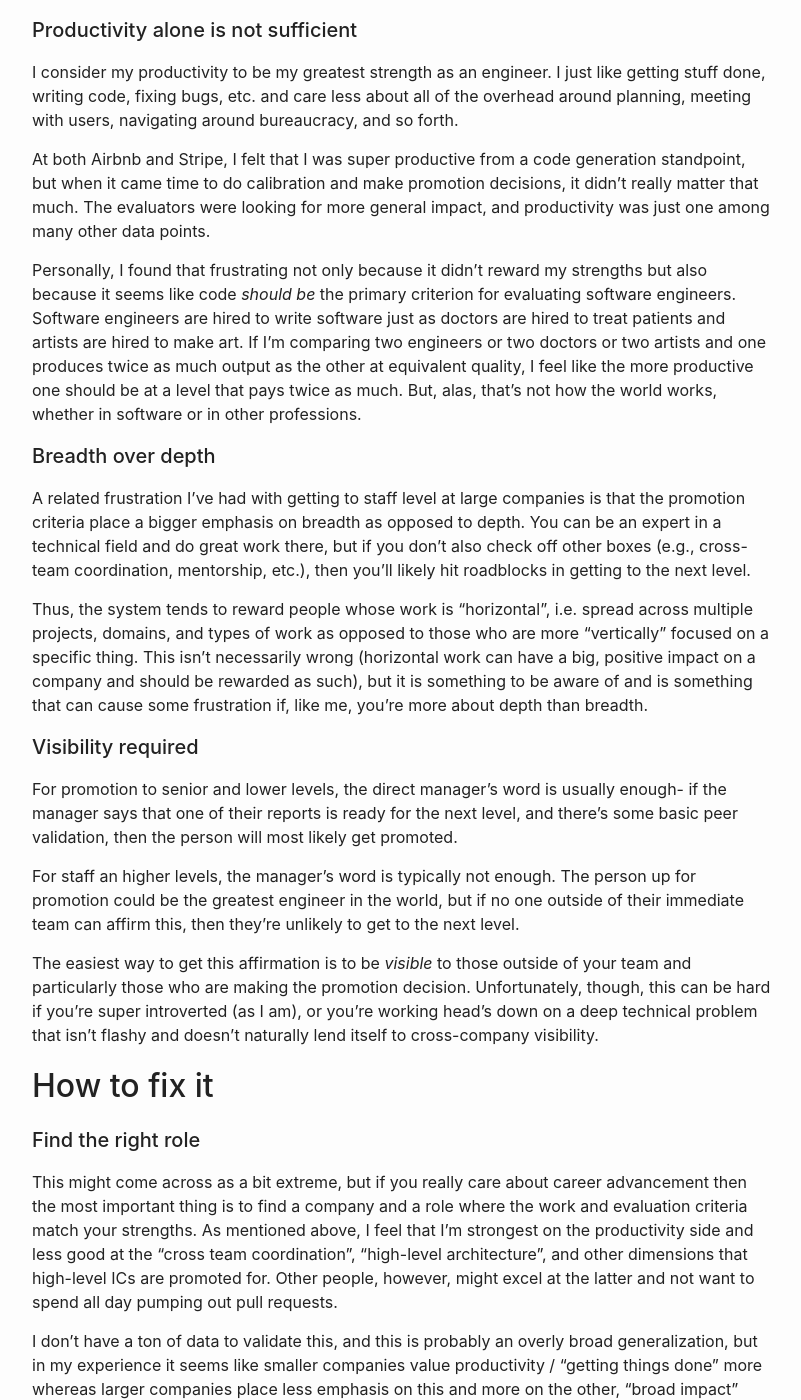
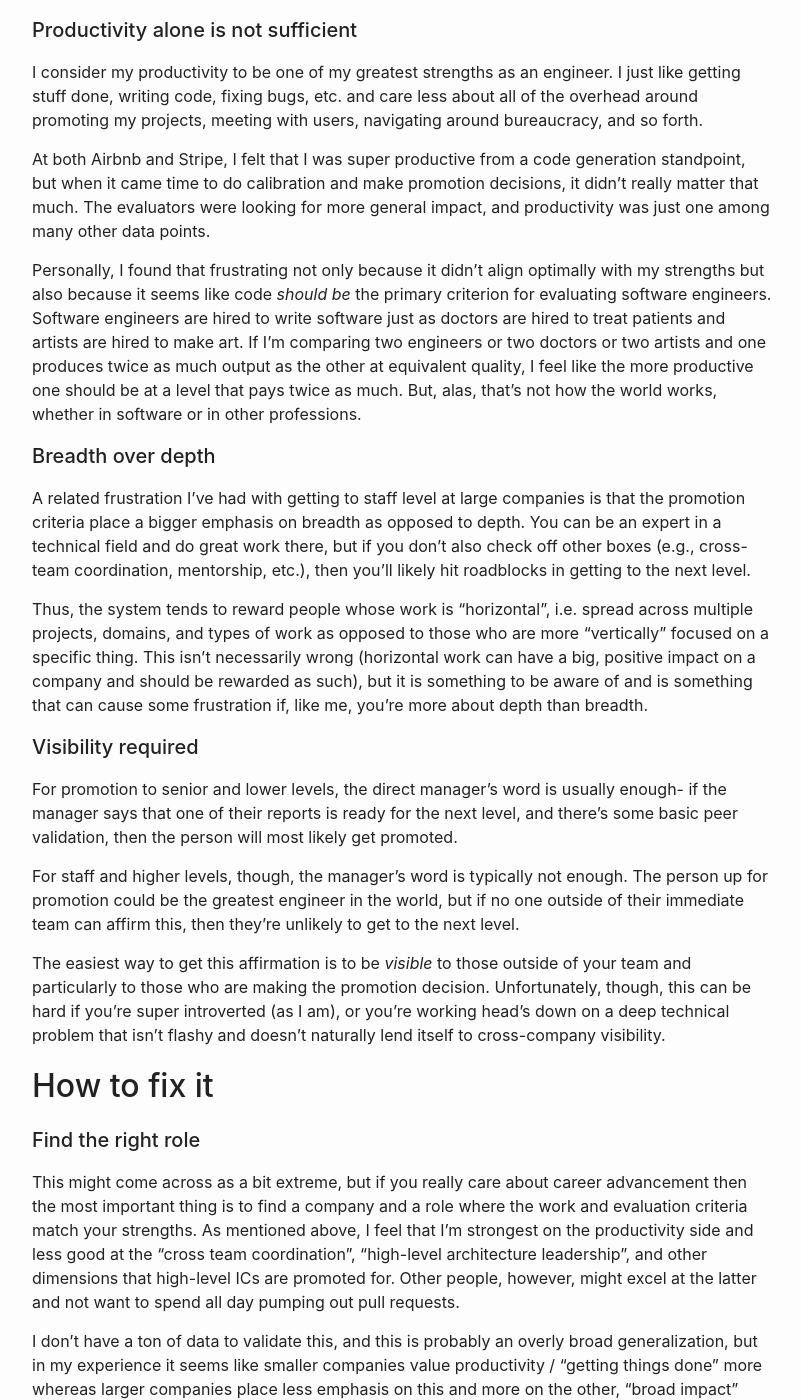
Before and after one commit to yolken/yolken-blog, a Jekyll site: the page built from site/_posts/2021-04-06-senior-engineer-plateau.md, in a window 1280 px wide and 1400 px high, scrolled down 1751 px. Shown: the whole window, without its empty margins (238-1039 px from the left). Built offline with Jekyll 4.4.1, drawn with Linux system fonts in a browser that asks for light colours; some of the changed text lies outside the part shown.

Commit message:
Misc. updates to senior engineer post

```diff
--- a/site/_posts/2021-04-06-senior-engineer-plateau.md
+++ b/site/_posts/2021-04-06-senior-engineer-plateau.md
@@ -79,22 +79,22 @@ significantly larger bonuses. Google also had level-specific targets when I was
 
 #### Productivity alone is not sufficient
 
-I consider my productivity to be my greatest strength as an engineer. I just like getting stuff
-done, writing code, fixing bugs, etc. and care less about all of the overhead around planning,
-meeting with users, navigating around bureaucracy, and so forth.
+I consider my productivity to be one of my greatest strengths as an engineer. I just like getting
+stuff done, writing code, fixing bugs, etc. and care less about all of the overhead around
+promoting my projects, meeting with users, navigating around bureaucracy, and so forth.
 
 At both Airbnb and Stripe, I felt that I was super productive from a code generation standpoint,
 but when it came time to do calibration and make promotion decisions, it didn't really matter
 that much. The evaluators were looking for more general impact, and productivity was just one
 among many other data points.
 
-Personally, I found that frustrating not only because it didn't reward my strengths but also
-because it seems like code *should be* the primary criterion for evaluating software engineers.
-Software engineers are hired to write software just as doctors are hired to treat patients and
-artists are hired to make art. If I'm comparing two engineers or two doctors or two artists and one
-produces twice as much output as the other at equivalent quality, I feel like the more productive
-one should be at a level that pays twice as much. But, alas, that's not how the world works,
-whether in software or in other professions.
+Personally, I found that frustrating not only because it didn't align optimally with my strengths
+but also because it seems like code *should be* the primary criterion for evaluating software
+engineers. Software engineers are hired to write software just as doctors are hired to treat
+patients and artists are hired to make art. If I'm comparing two engineers or two doctors or two
+artists and one produces twice as much output as the other at equivalent quality, I feel like the
+more productive one should be at a level that pays twice as much. But, alas, that's not how the
+world works, whether in software or in other professions.
 
 #### Breadth over depth
 
@@ -116,12 +116,12 @@ For promotion to senior and lower levels, the direct manager's word is usually e
 manager says that one of their reports is ready for the next level, and there's some basic peer
 validation, then the person will most likely get promoted.
 
-For staff an higher levels, the manager's word is typically not enough. The person up for promotion
-could be the greatest engineer in the world, but if no one outside of their immediate team can
-affirm this, then they're unlikely to get to the next level.
+For staff and higher levels, though, the manager's word is typically not enough. The person up for
+promotion could be the greatest engineer in the world, but if no one outside of their immediate
+team can affirm this, then they're unlikely to get to the next level.
 
 The easiest way to get this affirmation is to be *visible* to those outside of your team and
-particularly those who are making the promotion decision. Unfortunately, though, this can be
+particularly to those who are making the promotion decision. Unfortunately, though, this can be
 hard if you're super introverted (as I am), or you're working head's down on a deep technical
 problem that isn't flashy and doesn't naturally lend itself to cross-company visibility.
 
@@ -132,9 +132,9 @@ problem that isn't flashy and doesn't naturally lend itself to cross-company vis
 This might come across as a bit extreme, but if you really care about career advancement then
 the most important thing is to find a company and a role where the work and evaluation criteria
 match your strengths. As mentioned above, I feel that I'm strongest on the productivity side
-and less good at the "cross team coordination", "high-level architecture", and other dimensions
-that high-level ICs are promoted for. Other people, however, might excel at the latter and not want
-to spend all day pumping out pull requests.
+and less good at the "cross team coordination", "high-level architecture leadership", and other
+dimensions that high-level ICs are promoted for. Other people, however, might excel at the latter
+and not want to spend all day pumping out pull requests.
 
 I don't have a ton of data to validate this, and this is probably an overly broad generalization,
 but in my experience it seems like smaller companies value productivity / "getting things done" more
@@ -168,8 +168,8 @@ In some cases, for instance if you're at a really small company or working on a
 high-visibility product in a larger company, the visibility comes for free. In other cases,
 though, you need to do extra work to get this. Some tips here include:
 
-1. Do regular "skip level" 1:1s with your manager's manager. If they don't understand your work
-  and support
+1. Do regular "skip level" 1:1s with your manager's manager; if they don't understand your work
+  and aren't promoting you to others, then it's going to be hard to get ahead.
 2. Send out progress reports, launch announcements, etc. so others beyond your immediate team
   know what you and your colleagues are working on.
 3. Write blog posts, present at conferences, do internal "tech talks", and participate in other
```
Also changed, not shown: other parts of site/_posts/2021-04-06-senior-engineer-plateau.md (+5 -5 lines), site/_posts/2021-04-05-migrating-to-kubernetes-is-hard.md (+4 -3 lines).
